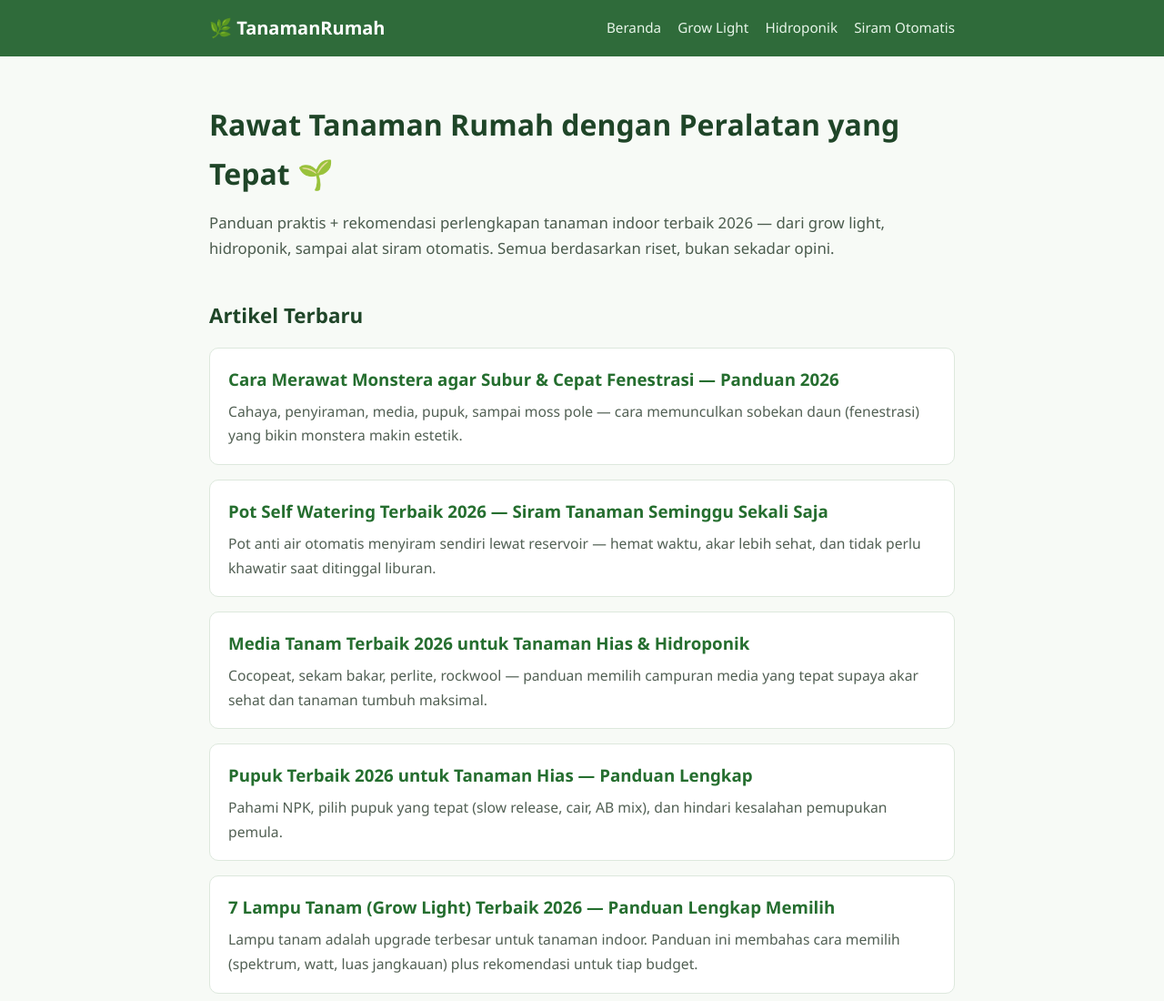
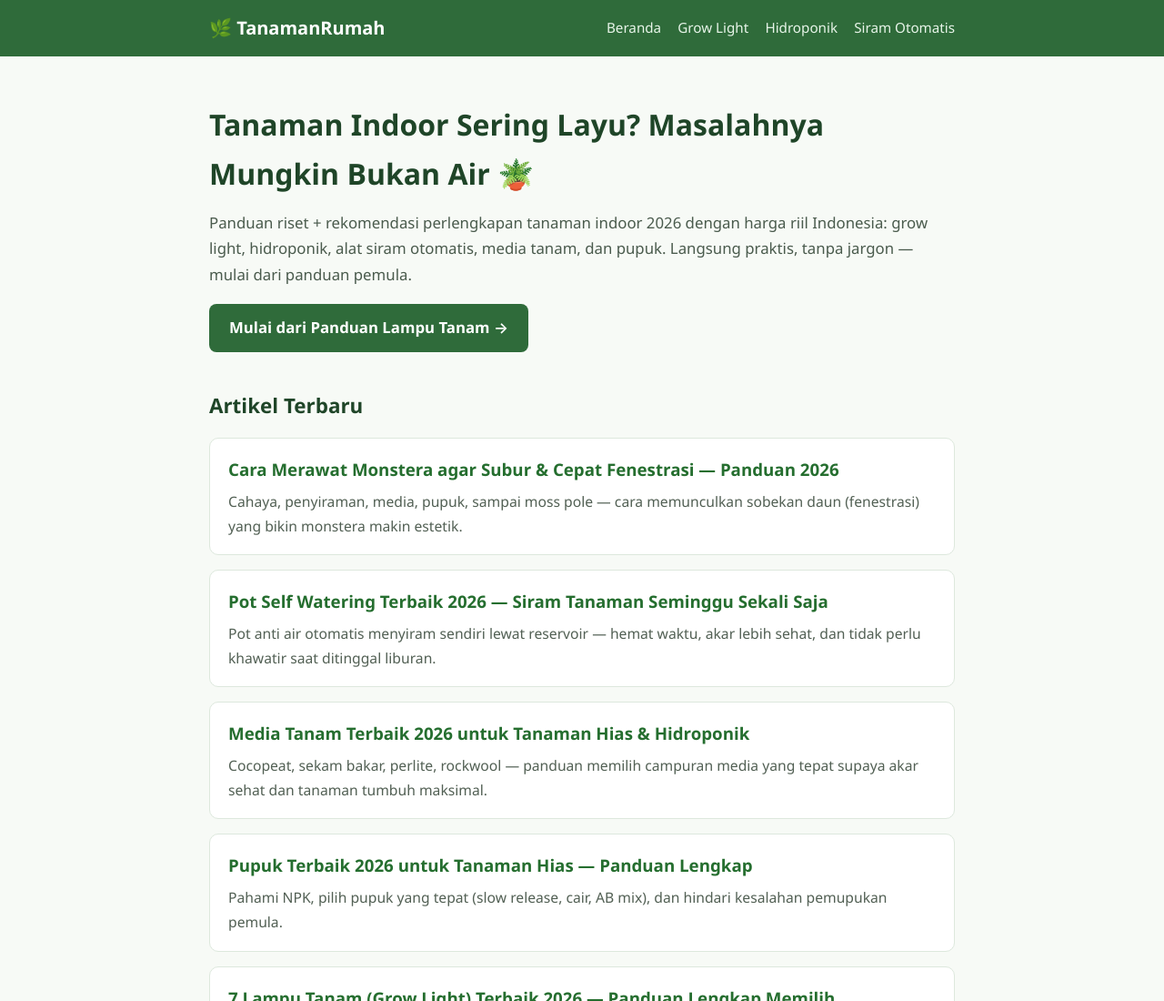
Before and after one commit to junrevol21/tanamanrumah, a plain HTML site: page index.html in a window 1280 px wide. Shown: the top 1100 px of the page at 91% size. Drawn offline with Linux system fonts and the light colour scheme.

Commit message:
Update situs (cron/otomatis)

```diff
--- a/css/style.css
+++ b/css/style.css
@@ -17,6 +17,12 @@ nav a:hover { text-decoration: underline; }
 .hero { padding: 48px 0 28px; }
 .hero h1 { font-size: 2rem; margin-bottom: 12px; color: #1f4528; }
 .hero p { font-size: 1.05rem; color: #4a5b4d; }
+.hero-cta { margin-top: 18px; }
+.btn {
+  display: inline-block; background: #2f6b3a; color: #fff; text-decoration: none;
+  padding: 12px 22px; border-radius: 8px; font-weight: 600;
+}
+.btn:hover { background: #256e2f; }
 
 .artikel-list { padding: 12px 0 32px; }
 .artikel-list h2 { font-size: 1.4rem; margin-bottom: 16px; color: #1f4528; }
--- a/index.html
+++ b/index.html
@@ -4,7 +4,7 @@
 <meta charset="UTF-8">
 <meta name="viewport" content="width=device-width, initial-scale=1.0">
 <title>Tanaman Rumah — Panduan & Rekomendasi Perlengkapan Tanaman Indoor</title>
-<meta name="description" content="Panduan merawat tanaman indoor, urban gardening, dan rekomendasi perlengkapan terbaik: grow light, hidroponik, pot, media tanam, dan alat siram otomatis.">
+<meta name="description" content="Tanaman layu? Panduan riset perlengkapan tanaman indoor 2026: grow light, hidroponik, alat siram otomatis, media tanam & pupuk dengan harga riil Indonesia.">
 <link rel="stylesheet" href="css/style.css">
 </head>
 <body>
@@ -22,8 +22,9 @@
 
 <main class="container">
   <section class="hero">
-    <h1>Rawat Tanaman Rumah dengan Peralatan yang Tepat 🌱</h1>
-    <p>Panduan praktis + rekomendasi perlengkapan tanaman indoor terbaik 2026 — dari grow light, hidroponik, sampai alat siram otomatis. Semua berdasarkan riset, bukan sekadar opini.</p>
+    <h1>Tanaman Indoor Sering Layu? Masalahnya Mungkin Bukan Air 🪴</h1>
+    <p>Panduan riset + rekomendasi perlengkapan tanaman indoor 2026 dengan harga riil Indonesia: grow light, hidroponik, alat siram otomatis, media tanam, dan pupuk. Langsung praktis, tanpa jargon — mulai dari panduan pemula.</p>
+    <p class="hero-cta"><a class="btn" href="artikel/lampu-tanam-terbaik-2026.html">Mulai dari Panduan Lampu Tanam →</a></p>
   </section>
 
   <section class="artikel-list">
```
Also changed, not shown: artikel/lampu-tanam-terbaik-2026.html (+1 -1 lines).
